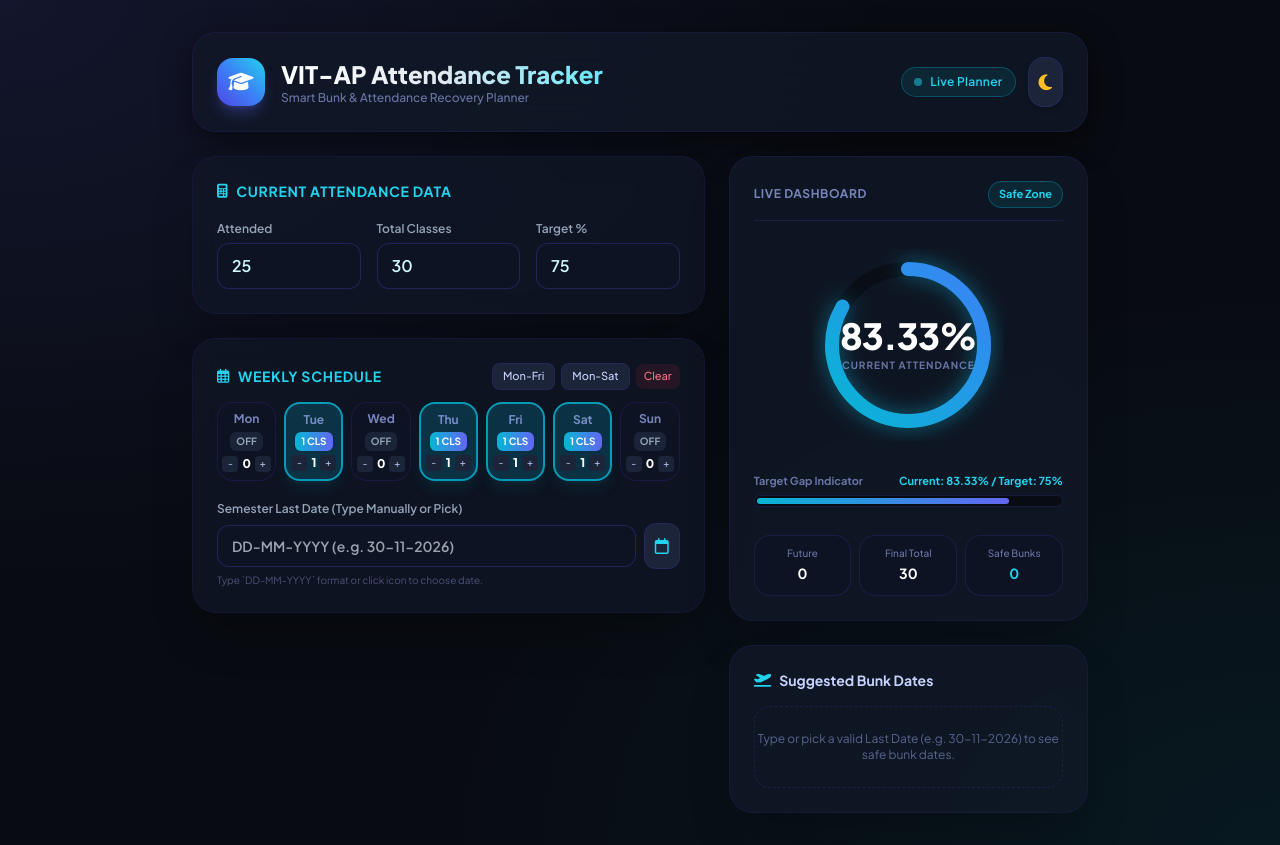
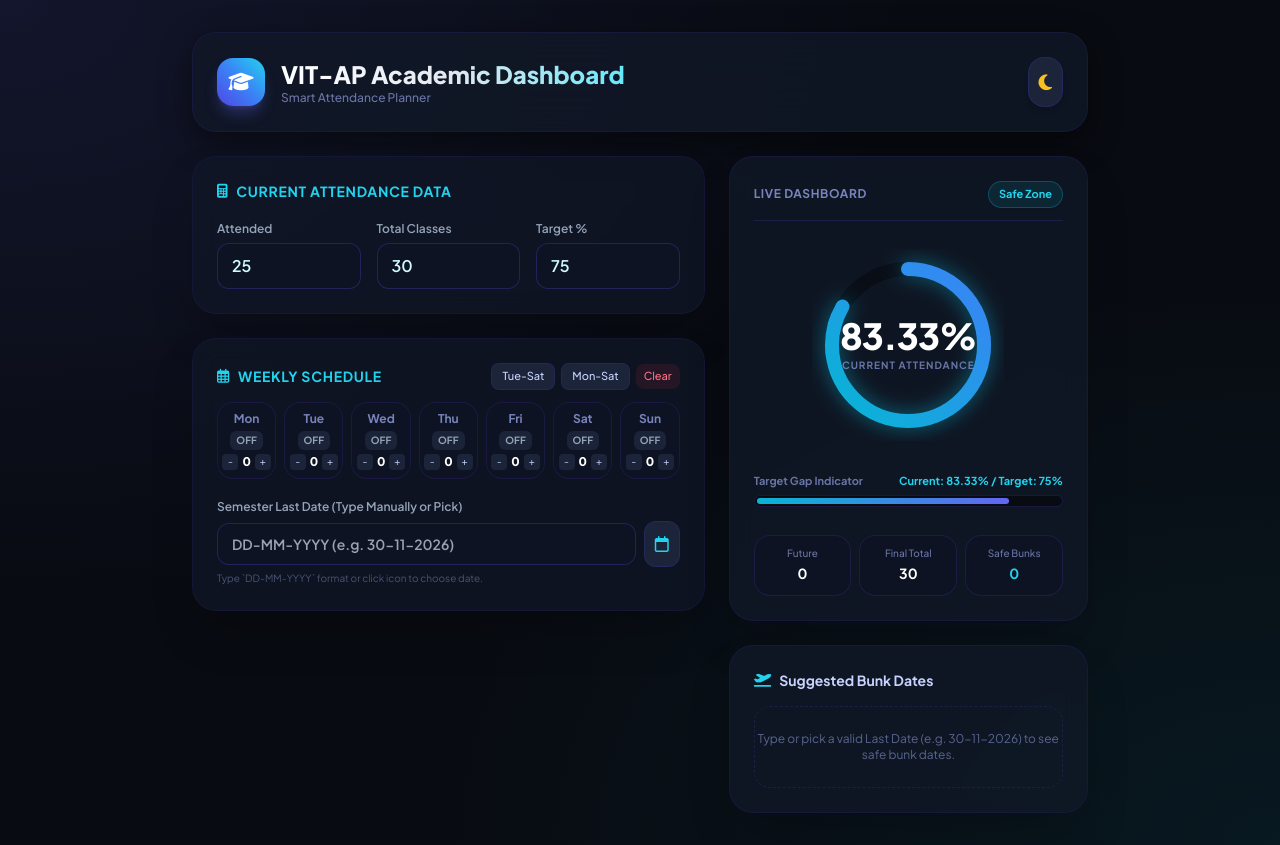
Before and after one commit to keshavkoneni1307/Hrushi-, a plain HTML site: page index.html in a window 1280 px wide. Drawn offline with nearby package versions, Linux system fonts and the light colour scheme.

Commit message:
Update index.html

```diff
--- a/index.html
+++ b/index.html
@@ -3,7 +3,7 @@
 <head>
   <meta charset="UTF-8">
   <meta name="viewport" content="width=device-width, initial-scale=1.0">
-  <title>VIT-AP Smart Bunk & Attendance Dashboard</title>
+  <title>VIT-AP Smart Bunk Dashboard</title>
   <!-- Tailwind CSS CDN -->
   <script src="https://cdn.tailwindcss.com"></script>
   <script>
@@ -26,7 +26,7 @@
     .glow-safe { filter: drop-shadow(0px 0px 10px rgba(6, 182, 212, 0.5)); }
     .glow-danger { filter: drop-shadow(0px 0px 10px rgba(244, 63, 94, 0.5)); }
 
-    /* Subtle Background Mesh in Dark Mode */
+    /* Background Mesh in Dark Mode */
     .dark body {
       background-color: #080b11;
       background-image:
@@ -40,24 +40,20 @@
   <div class="max-w-4xl w-full space-y-6">
 
     <!-- Header -->
-    <header class="flex flex-col sm:flex-row items-center justify-between bg-white/80 dark:bg-[#111827]/80 backdrop-blur-xl p-6 rounded-3xl border border-slate-200 dark:border-indigo-950/60 shadow-xl dark:shadow-[0_10px_30px_rgba(0,0,0,0.5)] gap-4 transition-colors duration-300">
+    <header class="flex items-center justify-between bg-white/80 dark:bg-[#111827]/80 backdrop-blur-xl p-6 rounded-3xl border border-slate-200 dark:border-indigo-950/60 shadow-xl dark:shadow-[0_10px_30px_rgba(0,0,0,0.5)] transition-colors duration-300">
       <div class="flex items-center gap-4">
         <div class="h-12 w-12 rounded-2xl bg-gradient-to-tr from-indigo-600 via-blue-500 to-cyan-400 flex items-center justify-center text-white text-xl shadow-lg shadow-indigo-500/30">
           <i class="fa-solid fa-graduation-cap"></i>
         </div>
         <div>
           <h1 class="text-2xl font-extrabold text-slate-900 dark:text-transparent dark:bg-clip-text dark:bg-gradient-to-r dark:from-white dark:via-slate-200 dark:to-cyan-300">
-            VIT-AP Attendance Tracker
+            VIT-AP Academic Dashboard
           </h1>
-          <p class="text-xs text-slate-500 dark:text-indigo-300/60 font-medium">Smart Bunk & Attendance Recovery Planner</p>
+          <p class="text-xs text-slate-500 dark:text-indigo-300/60 font-medium">Smart Attendance Planner</p>
         </div>
       </div>
 
       <div class="flex items-center gap-3">
-        <span class="text-xs px-3 py-1.5 rounded-full bg-cyan-500/10 border border-cyan-500/30 text-cyan-600 dark:text-cyan-400 font-semibold tracking-wide flex items-center gap-2 shadow-sm">
-          <span class="w-2 h-2 rounded-full bg-cyan-400 animate-pulse"></span> Live Planner
-        </span>
-
         <!-- Theme Toggle Button -->
         <button id="themeToggleBtn" onclick="toggleTheme()"
           class="p-2.5 rounded-2xl bg-slate-100 dark:bg-[#1b2438] text-slate-600 dark:text-amber-400 hover:bg-slate-200 dark:hover:bg-[#232e48] border border-slate-200 dark:border-indigo-900/50 transition-all shadow-md">
@@ -101,7 +97,6 @@
         <!-- Input Card 2: Schedule & Date Inputs -->
         <div class="bg-white dark:bg-[#111827]/70 border border-slate-200 dark:border-indigo-950/50 p-6 rounded-3xl shadow-lg dark:shadow-2xl space-y-5 backdrop-blur-md transition-colors duration-300">
 
-          <!-- Improvised Weekly Schedule -->
           <div class="space-y-3">
             <div class="flex items-center justify-between">
               <div class="flex items-center gap-2 text-slate-700 dark:text-cyan-400 font-bold text-sm uppercase tracking-wider">
@@ -109,18 +104,15 @@
                 <span>Weekly Schedule</span>
               </div>
 
-              <!-- Presets -->
+              <!-- Updated Presets: Tue-Sat, Mon-Sat, Clear -->
               <div class="flex items-center gap-1.5 text-[11px]">
-                <button type="button" onclick="setPreset('mon-fri')" class="px-2.5 py-1 rounded-lg bg-slate-100 dark:bg-[#1b2438] hover:bg-slate-200 dark:hover:bg-[#25324e] text-slate-600 dark:text-indigo-200 font-medium border border-slate-200 dark:border-indigo-900/40 transition-all">Mon-Fri</button>
+                <button type="button" onclick="setPreset('tue-sat')" class="px-2.5 py-1 rounded-lg bg-slate-100 dark:bg-[#1b2438] hover:bg-slate-200 dark:hover:bg-[#25324e] text-slate-600 dark:text-indigo-200 font-medium border border-slate-200 dark:border-indigo-900/40 transition-all">Tue-Sat</button>
                 <button type="button" onclick="setPreset('mon-sat')" class="px-2.5 py-1 rounded-lg bg-slate-100 dark:bg-[#1b2438] hover:bg-slate-200 dark:hover:bg-[#25324e] text-slate-600 dark:text-indigo-200 font-medium border border-slate-200 dark:border-indigo-900/40 transition-all">Mon-Sat</button>
                 <button type="button" onclick="setPreset('clear')" class="px-2 py-1 rounded-lg bg-rose-500/10 text-rose-600 dark:text-rose-400 hover:bg-rose-500/20 font-medium transition-all">Clear</button>
               </div>
             </div>
 
-            <!-- Enhanced Week Cards -->
             <div class="grid grid-cols-7 gap-1.5 sm:gap-2">
-
-              <!-- Mon (1) -->
               <div id="day-card-1" onclick="toggleDayCard(1)" class="cursor-pointer flex flex-col items-center justify-between p-2 rounded-2xl border border-slate-200 dark:border-indigo-950/80 bg-slate-50 dark:bg-[#0d1322] transition-all select-none hover:border-cyan-500/50">
                 <span class="text-xs font-bold text-slate-600 dark:text-indigo-300/70">Mon</span>
                 <span id="day-badge-1" class="my-1 text-[10px] font-bold px-1.5 py-0.5 rounded-md bg-slate-200 dark:bg-[#1a2337] text-slate-500 dark:text-slate-400">OFF</span>
@@ -131,7 +123,6 @@
                 </div>
               </div>
 
-              <!-- Tue (2) -->
               <div id="day-card-2" onclick="toggleDayCard(2)" class="cursor-pointer flex flex-col items-center justify-between p-2 rounded-2xl border border-slate-200 dark:border-indigo-950/80 bg-slate-50 dark:bg-[#0d1322] transition-all select-none hover:border-cyan-500/50">
                 <span class="text-xs font-bold text-slate-600 dark:text-indigo-300/70">Tue</span>
                 <span id="day-badge-2" class="my-1 text-[10px] font-bold px-1.5 py-0.5 rounded-md bg-slate-200 dark:bg-[#1a2337] text-slate-500 dark:text-slate-400">OFF</span>
@@ -142,7 +133,6 @@
                 </div>
               </div>
 
-              <!-- Wed (3) -->
               <div id="day-card-3" onclick="toggleDayCard(3)" class="cursor-pointer flex flex-col items-center justify-between p-2 rounded-2xl border border-slate-200 dark:border-indigo-950/80 bg-slate-50 dark:bg-[#0d1322] transition-all select-none hover:border-cyan-500/50">
                 <span class="text-xs font-bold text-slate-600 dark:text-indigo-300/70">Wed</span>
                 <span id="day-badge-3" class="my-1 text-[10px] font-bold px-1.5 py-0.5 rounded-md bg-slate-200 dark:bg-[#1a2337] text-slate-500 dark:text-slate-400">OFF</span>
@@ -153,7 +143,6 @@
                 </div>
               </div>
 
-              <!-- Thu (4) -->
               <div id="day-card-4" onclick="toggleDayCard(4)" class="cursor-pointer flex flex-col items-center justify-between p-2 rounded-2xl border border-slate-200 dark:border-indigo-950/80 bg-slate-50 dark:bg-[#0d1322] transition-all select-none hover:border-cyan-500/50">
                 <span class="text-xs font-bold text-slate-600 dark:text-indigo-300/70">Thu</span>
                 <span id="day-badge-4" class="my-1 text-[10px] font-bold px-1.5 py-0.5 rounded-md bg-slate-200 dark:bg-[#1a2337] text-slate-500 dark:text-slate-400">OFF</span>
@@ -164,7 +153,6 @@
                 </div>
               </div>
 
-              <!-- Fri (5) -->
               <div id="day-card-5" onclick="toggleDayCard(5)" class="cursor-pointer flex flex-col items-center justify-between p-2 rounded-2xl border border-slate-200 dark:border-indigo-950/80 bg-slate-50 dark:bg-[#0d1322] transition-all select-none hover:border-cyan-500/50">
                 <span class="text-xs font-bold text-slate-600 dark:text-indigo-300/70">Fri</span>
                 <span id="day-badge-5" class="my-1 text-[10px] font-bold px-1.5 py-0.5 rounded-md bg-slate-200 dark:bg-[#1a2337] text-slate-500 dark:text-slate-400">OFF</span>
@@ -175,7 +163,6 @@
                 </div>
               </div>
 
-              <!-- Sat (6) -->
               <div id="day-card-6" onclick="toggleDayCard(6)" class="cursor-pointer flex flex-col items-center justify-between p-2 rounded-2xl border border-slate-200 dark:border-indigo-950/80 bg-slate-50 dark:bg-[#0d1322] transition-all select-none hover:border-cyan-500/50">
                 <span class="text-xs font-bold text-slate-600 dark:text-indigo-300/70">Sat</span>
                 <span id="day-badge-6" class="my-1 text-[10px] font-bold px-1.5 py-0.5 rounded-md bg-slate-200 dark:bg-[#1a2337] text-slate-500 dark:text-slate-400">OFF</span>
@@ -186,7 +173,6 @@
                 </div>
               </div>
 
-              <!-- Sun (0) -->
               <div id="day-card-0" onclick="toggleDayCard(0)" class="cursor-pointer flex flex-col items-center justify-between p-2 rounded-2xl border border-slate-200 dark:border-indigo-950/80 bg-slate-50 dark:bg-[#0d1322] transition-all select-none hover:border-cyan-500/50">
                 <span class="text-xs font-bold text-slate-600 dark:text-indigo-300/70">Sun</span>
                 <span id="day-badge-0" class="my-1 text-[10px] font-bold px-1.5 py-0.5 rounded-md bg-slate-200 dark:bg-[#1a2337] text-slate-500 dark:text-slate-400">OFF</span>
@@ -200,7 +186,7 @@
             </div>
           </div>
 
-          <!-- Manual Date Entry + Calendar Input -->
+          <!-- Date Entry -->
           <div>
             <label class="block text-xs font-semibold text-slate-500 dark:text-slate-400 mb-1.5">
               Semester Last Date (Type Manually or Pick)
@@ -235,7 +221,7 @@
             </span>
           </div>
 
-          <!-- Improvised SVG Gauge with Gradient & Glow -->
+          <!-- SVG Gauge -->
           <div class="flex flex-col items-center justify-center py-2 relative">
             <svg class="w-48 h-48 transform -rotate-90">
               <defs>
@@ -262,7 +248,7 @@
             </div>
           </div>
 
-          <!-- Attendance Linear Target Indicator Bar -->
+          <!-- Target Indicator Bar -->
           <div class="space-y-1.5 pt-1">
             <div class="flex justify-between text-[11px] font-bold">
               <span class="text-slate-400 dark:text-indigo-300/60">Target Gap Indicator</span>
@@ -273,7 +259,7 @@
             </div>
           </div>
 
-          <!-- Key Metrics Pills -->
+          <!-- Key Metrics -->
           <div class="grid grid-cols-3 gap-2 text-center pt-2">
             <div class="bg-slate-50 dark:bg-[#0d1322] p-2.5 rounded-2xl border border-slate-200 dark:border-indigo-900/40">
               <span class="text-[10px] text-slate-500 dark:text-indigo-300/60 block font-medium">Future</span>
@@ -340,16 +326,8 @@
       }
     }
 
-    // Weekly Schedule State Store
-    const scheduleState = {
-      1: 0, // Mon
-      2: 1, // Tue
-      3: 0, // Wed
-      4: 1, // Thu
-      5: 1, // Fri
-      6: 1, // Sat
-      0: 0  // Sun
-    };
+    // Weekly Schedule State Store - All set to 0 (OFF) by default
+    const scheduleState = { 1: 0, 2: 0, 3: 0, 4: 0, 5: 0, 6: 0, 0: 0 };
 
     function updateScheduleUI() {
       for (let day = 0; day <= 6; day++) {
@@ -385,8 +363,8 @@
 
     function setPreset(type) {
       for (let i = 0; i <= 6; i++) scheduleState[i] = 0;
-      if (type === 'mon-fri') {
-        for (let i = 1; i <= 5; i++) scheduleState[i] = 1;
+      if (type === 'tue-sat') {
+        for (let i = 2; i <= 6; i++) scheduleState[i] = 1;
       } else if (type === 'mon-sat') {
         for (let i = 1; i <= 6; i++) scheduleState[i] = 1;
       }
@@ -439,7 +417,7 @@
     const datesListContainer = document.getElementById('datesListContainer');
     const datesList = document.getElementById('datesList');
 
-    const CIRCUMFERENCE = 2 * Math.PI * 76; // ~477.5
+    const CIRCUMFERENCE = 2 * Math.PI * 76;
 
     function setCirclePercentage(percent, isSafe) {
       const clampedPct = Math.min(Math.max(percent, 0), 100);
```
